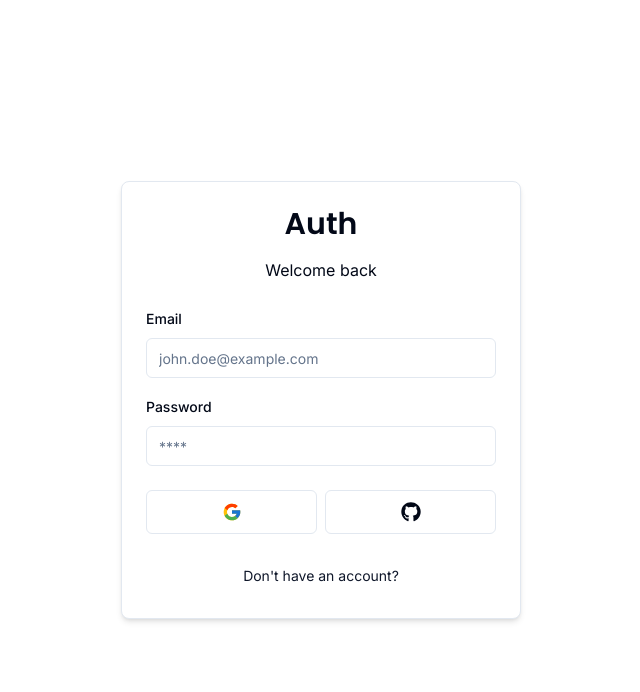
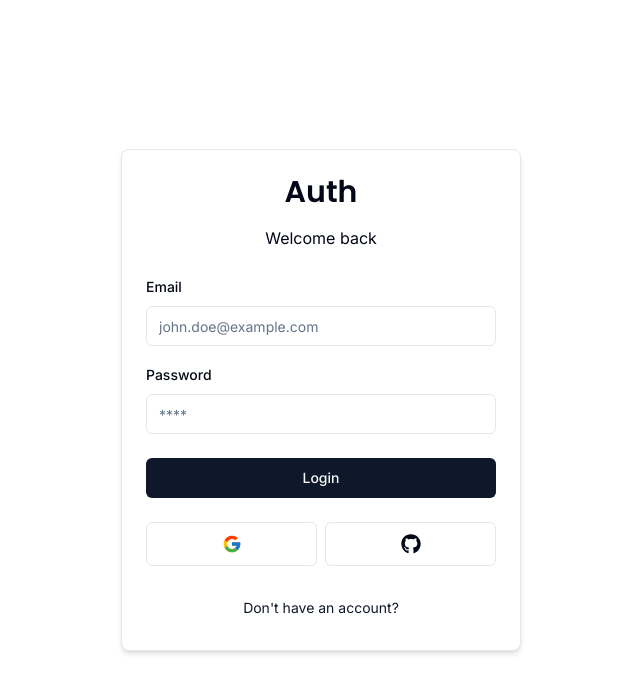
Before and after one commit to abdullah461/auth-system, a Next.js app: page /auth/login in a window 1280 px wide. Shown: the top 692 px of the page, without its empty margins (319-959 px from the left). Built offline with nearby package versions, Linux system fonts and the light colour scheme.

Commit message:
added messages

```diff
--- a/components/auth/login-form.tsx
+++ b/components/auth/login-form.tsx
@@ -2,7 +2,7 @@
 
 import { zodResolver } from "@hookform/resolvers/zod";
 import { useForm } from "react-hook-form";
-import { z } from "zod";
+import * as z from "zod"
 
 import { Button } from "@/components/ui/button";
 import {
@@ -30,6 +30,10 @@ export const LoginForm = () => {
     },
   });
 
+  const onSubmit = (values: z.infer<typeof LoginSchema>) => {
+    console.log(values);
+  }
+
   return (
     <CardWrapper
       headerLabel="Welcome back"
@@ -38,7 +42,7 @@ export const LoginForm = () => {
       showSocial
     >
       <Form {...form}>
-        <form onSubmit={form.handleSubmit(() => {})} className="space-y-6">
+        <form onSubmit={form.handleSubmit(() => {onSubmit})} className="space-y-6">
           <div className="space-y-4">
             <FormField
               control={form.control}
@@ -75,6 +79,10 @@ export const LoginForm = () => {
               )}
             />
           </div>
+          <Button
+          type="submit"
+          className="w-full"
+          >Login</Button>
         </form>
       </Form>
     </CardWrapper>
--- a/schemas/index.ts
+++ b/schemas/index.ts
@@ -1,6 +1,10 @@
 import * as z from "zod"
 
 export const LoginSchema = z.object({
-    email: z.string().email(),
-    password: z.string()
-})
+    email: z.string().email({
+        message: "email is required"
+    }),
+    password: z.string().min(1,{
+        message: "password is required",
+    }),
+});
```
